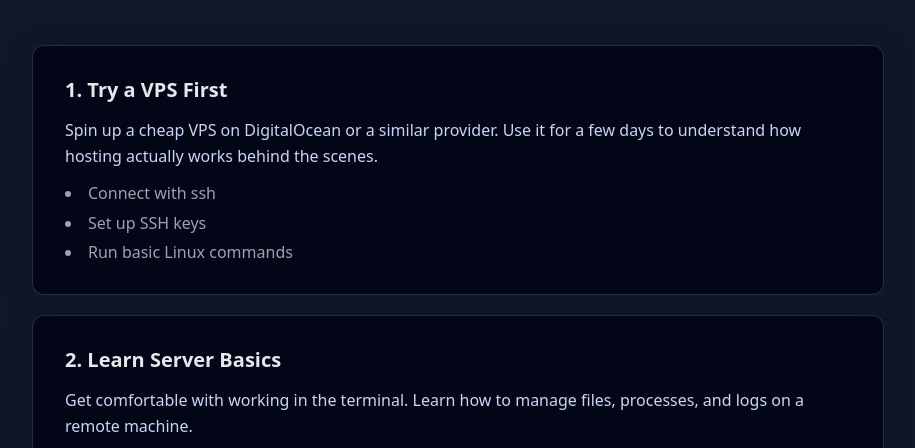
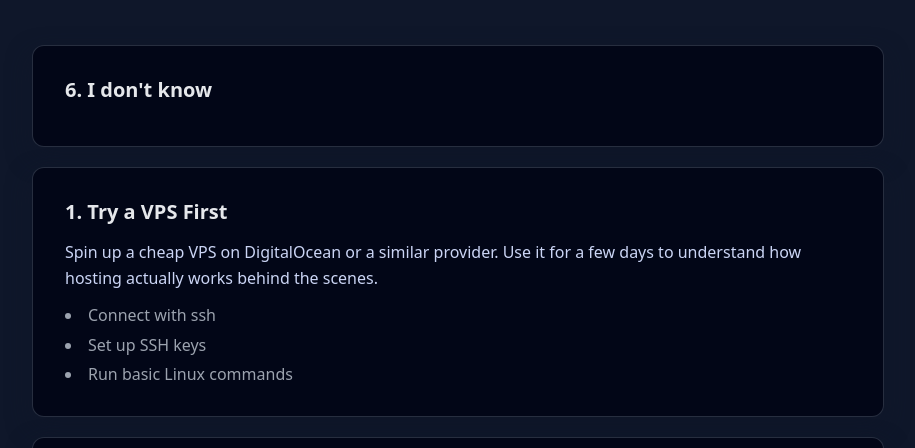
Before and after one commit to lequangninh/simple-web, a website: page public/index.html in a window 1280 px wide. Shown: the part 280-728 px from the top of the page, without its empty margins (182-1097 px from the left). Drawn offline with Linux system fonts and the light colour scheme.

Commit message:
4 commit

```diff
--- a/public/index.html
+++ b/public/index.html
@@ -16,6 +16,12 @@
   </header>
 
   <main class="container">
+
+    <section class="card">
+      <h2>6. I don't know</h2>
+      <p></p>
+
+    </section>
 
     <section class="card">
       <h2>1. Try a VPS First</h2>
```
